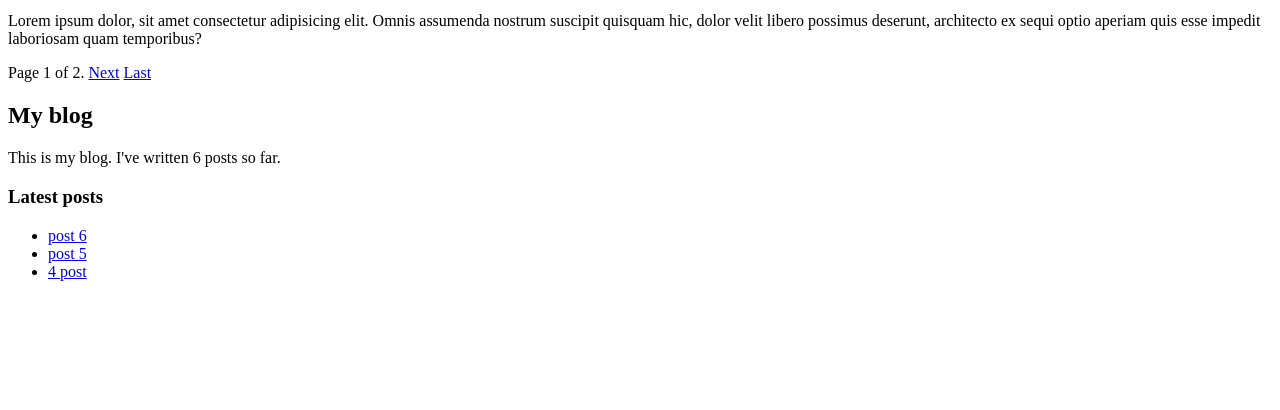
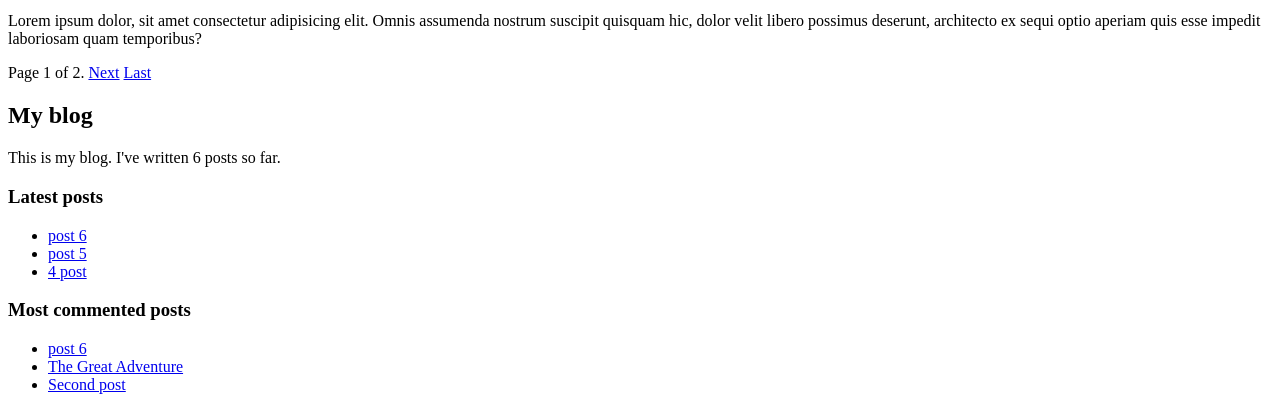
Before and after one commit to dmurawski/blog, a Django app: page /blog/ in a window 1280 px wide. Shown: the part 524-934 px from the top of the page. Before the commit the page ends 805 px from the top, so only its background shows below. Run offline with Django 5.2, Linux system fonts and the light colour scheme; data comes from the database, SQL or seed files in the repository; both versions use the stored data as it was after the commit; parts of the project's set-up code (start-up, migrations or seed data) failed here and were passed over.

Commit message:
add template tag that returns a queryset with most commented posts

```diff
--- a/mysite/blog/templates/blog/base.html
+++ b/mysite/blog/templates/blog/base.html
@@ -20,6 +20,17 @@
       </p>
       <h3>Latest posts</h3>
       {% show_latest_posts 3 %}
+      <h3>Most commented posts</h3>
+      <ul>
+          {% get_most_commented_posts 3 as most_commented_posts %}
+          {% for post in most_commented_posts %}
+            <li>
+              <a href="{{ post.get_absolute_url }}">
+                {{ post.title }}
+              </a>
+            </li>
+          {% endfor %}
+      </ul>
     </div>
   </body>
 </html>
--- a/mysite/blog/templatetags/blog_tags.py
+++ b/mysite/blog/templatetags/blog_tags.py
@@ -1,5 +1,6 @@
 from django import template
 from ..models import Post
+from django.db.models import Count
 
 register = template.Library()
 
@@ -13,3 +14,10 @@ def total_posts():
 def show_latest_posts(count=5):
     latest_posts = Post.published.order_by("-publish")[:count]
     return {"latest_posts": latest_posts}
+
+
+@register.simple_tag
+def get_most_commented_posts(count=5):
+    return Post.published.annotate(total_comments=Count("comments")).order_by(
+        "-total_comments"
+    )[:count]
```
Also changed, not shown: mysite/db.sqlite3.
